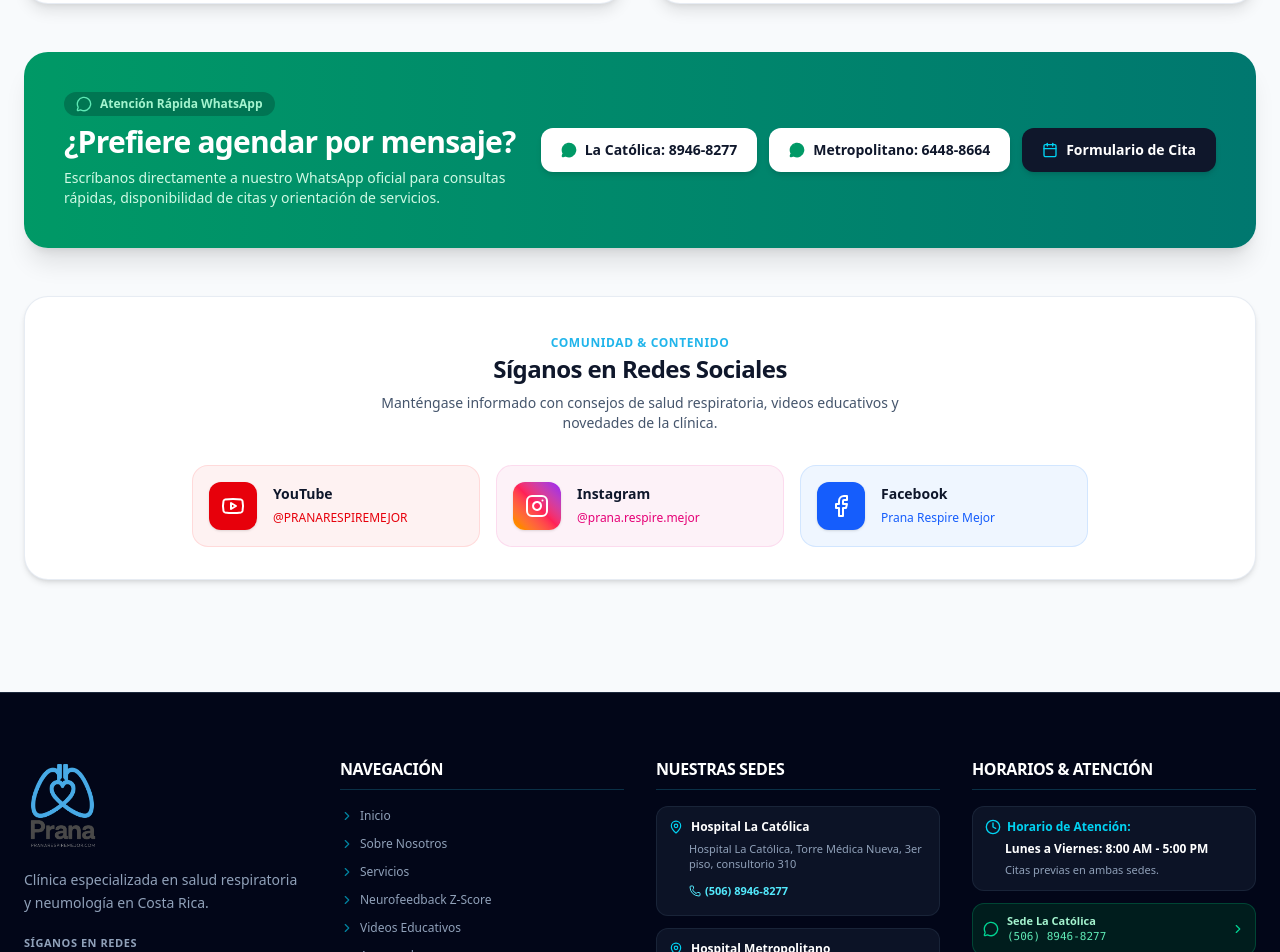
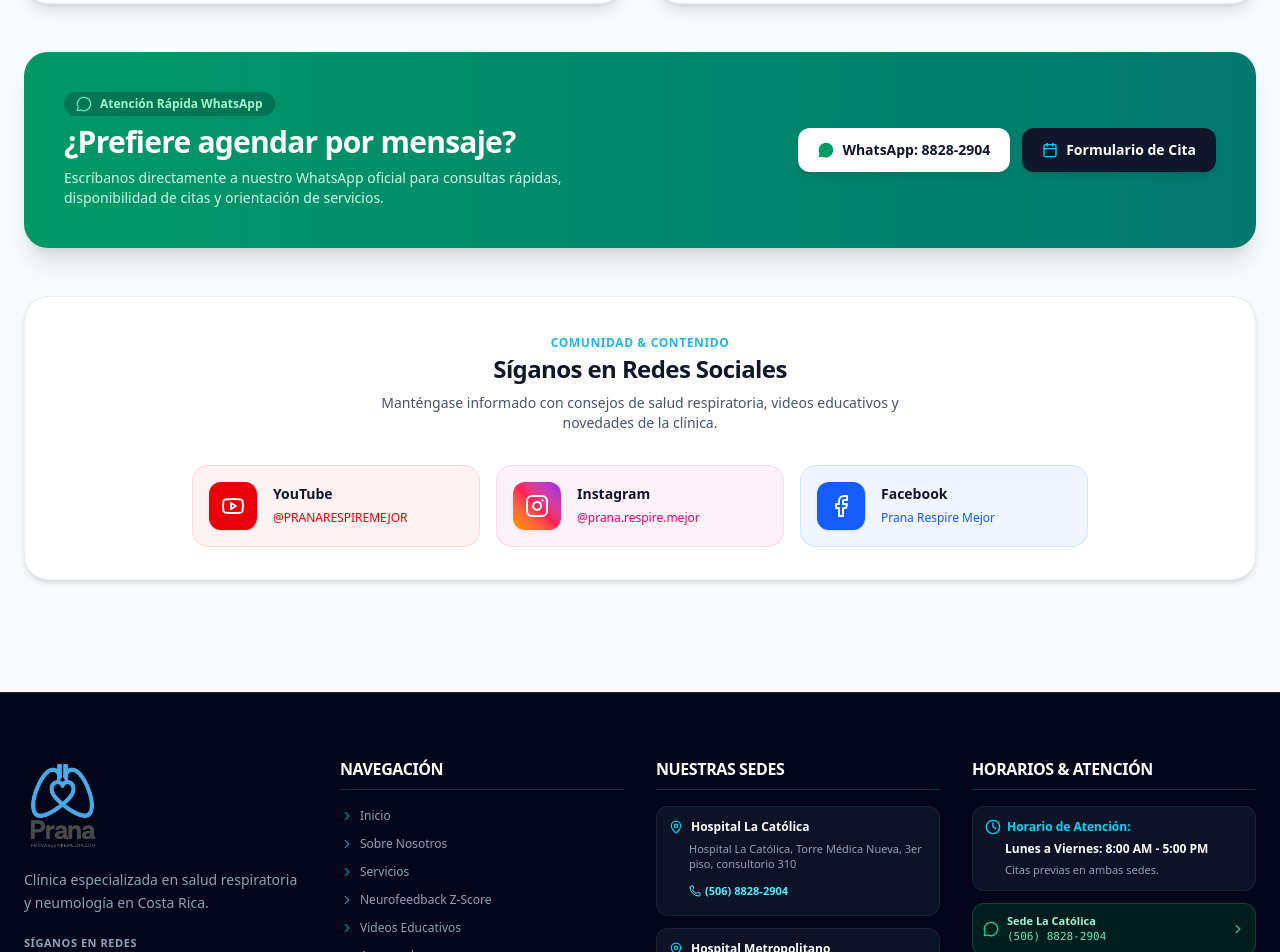
Before and after one commit to drumider/PRANA-RESPIRE-MEJOR, a React (Vite) app: page /contacto in a window 1280 px wide. Shown: the part 860-1812 px from the top of the page. Built offline with nearby package versions, Linux system fonts and the light colour scheme.

Commit message:
refactor: update contact information to single WhatsApp line
Consolidated contact channels to a single universal WhatsApp number across the application data and UI components.

```diff
--- a/src/components/AppointmentModal.tsx
+++ b/src/components/AppointmentModal.tsx
@@ -98,7 +98,7 @@
       `- Aseguradora: ${formData.insurance}\n` +
       `- Teléfono: ${formData.phone}`
     );
-    const waNumber = formData.hospital === 'Hospital Metropolitano' ? '50664488664' : '50689468277';
+    const waNumber = '50688282904';
     window.open(`https://wa.me/${waNumber}?text=${text}`, '_blank');
   };
 
@@ -229,7 +229,7 @@
                       required
                       value={formData.phone}
                       onChange={(e) => setFormData({ ...formData, phone: e.target.value })}
-                      placeholder="Ej. 8946-8277"
+                      placeholder="Ej. 8828-2904"
                       className="w-full pl-10 pr-4 py-2.5 rounded-xl border border-slate-200 text-sm focus:outline-none focus:ring-2 focus:ring-cyan-500 focus:border-transparent"
                     />
                   </div>
--- a/src/components/Footer.tsx
+++ b/src/components/Footer.tsx
@@ -184,7 +184,7 @@
                     <MessageCircle className="w-4 h-4 text-emerald-400 shrink-0" />
                     <div className="text-xs">
                       <span className="block text-emerald-200 font-bold text-[11px]">Sede La Católica</span>
-                      <span className="text-[11px] text-emerald-300 font-mono">(506) 8946-8277</span>
+                      <span className="text-[11px] text-emerald-300 font-mono">{LOCATIONS.catolica.whatsapp}</span>
                     </div>
                   </div>
                   <ChevronRight className="w-3.5 h-3.5 text-emerald-400 group-hover:translate-x-1 transition-transform" />
@@ -200,7 +200,7 @@
                     <MessageCircle className="w-4 h-4 text-emerald-400 shrink-0" />
                     <div className="text-xs">
                       <span className="block text-emerald-200 font-bold text-[11px]">Sede Metropolitano</span>
-                      <span className="text-[11px] text-emerald-300 font-mono">(506) 6448-8664</span>
+                      <span className="text-[11px] text-emerald-300 font-mono">{LOCATIONS.metropolitano.whatsapp}</span>
                     </div>
                   </div>
                   <ChevronRight className="w-3.5 h-3.5 text-emerald-400 group-hover:translate-x-1 transition-transform" />
--- a/src/data/content.ts
+++ b/src/data/content.ts
@@ -6,12 +6,12 @@
     nameEn: 'La Católica Hospital',
     address: 'Consultorio Torre Médica Nueva, Tercer Piso, Consultorio 310, Guadalupe, San José',
     addressEn: 'New Medical Tower, 3rd Floor, Office 310, Guadalupe, San José',
-    phone: '(506) 8946-8277',
-    phoneRaw: '50689468277',
-    whatsapp: '(506) 8946-8277',
-    whatsappRaw: '50689468277',
-    whatsappLink: 'https://wa.me/50689468277?text=Hola,%20quisiera%20solicitar%20informaci%C3%B3n%20para%20una%20cita%20en%20Hospital%20La%20Cat%C3%B3lica',
-    whatsappLinkEn: 'https://wa.me/50689468277?text=Hello,%20I%20would%20like%20information%20for%20an%20appointment%20at%20La%20Cat%C3%B3lica%20Hospital',
+    phone: '(506) 8828-2904',
+    phoneRaw: '50688282904',
+    whatsapp: '(506) 8828-2904',
+    whatsappRaw: '50688282904',
+    whatsappLink: 'https://wa.me/50688282904?text=Hola,%20quisiera%20solicitar%20informaci%C3%B3n%20para%20una%20cita%20en%20Hospital%20La%20Cat%C3%B3lica',
+    whatsappLinkEn: 'https://wa.me/50688282904?text=Hello,%20I%20would%20like%20information%20for%20an%20appointment%20at%20La%20Cat%C3%B3lica%20Hospital',
     schedule: 'Lunes a Viernes: 8:00 AM - 5:00 PM',
     scheduleEn: 'Monday to Friday: 8:00 AM - 5:00 PM',
     googleMapsUrl: 'https://maps.google.com/?q=Hospital+La+Catolica+Costa+Rica',
@@ -21,21 +21,21 @@
     nameEn: 'Metropolitan Hospital',
     address: 'Consultorio Torre B, Segundo Piso, Hospital Metropolitano, San José',
     addressEn: 'Tower B, 2nd Floor, Metropolitan Hospital, San José',
-    phone: '(506) 6448-8664',
-    phoneRaw: '50664488664',
-    whatsapp: '(506) 6448-8664',
-    whatsappRaw: '50664488664',
-    whatsappLink: 'https://wa.me/50664488664?text=Hola,%20quisiera%20solicitar%20informaci%C3%B3n%20para%20una%20cita%20en%20Hospital%20Metropolitano',
-    whatsappLinkEn: 'https://wa.me/50664488664?text=Hello,%20I%20would%20like%20information%20for%20an%20appointment%20at%20Metropolitan%20Hospital',
+    phone: '(506) 8828-2904',
+    phoneRaw: '50688282904',
+    whatsapp: '(506) 8828-2904',
+    whatsappRaw: '50688282904',
+    whatsappLink: 'https://wa.me/50688282904?text=Hola,%20quisiera%20solicitar%20informaci%C3%B3n%20para%20una%20cita%20en%20Hospital%20Metropolitano',
+    whatsappLinkEn: 'https://wa.me/50688282904?text=Hello,%20I%20would%20like%20information%20for%20an%20appointment%20at%20Metropolitan%20Hospital',
     schedule: 'Lunes a Viernes: 8:00 AM - 5:00 PM',
     scheduleEn: 'Monday to Friday: 8:00 AM - 5:00 PM',
     googleMapsUrl: 'https://maps.google.com/?q=Hospital+Metropolitano+San+Jose',
   },
   whatsapp: {
-    number: '(506) 8946-8277 / (506) 6448-8664',
-    raw: '50689468277',
-    link: 'https://wa.me/50689468277?text=Hola,%20quisiera%20solicitar%20informaci%C3%B3n%20para%20una%20cita%20en%20Prana%20Neumolog%C3%ADa',
-    linkEn: 'https://wa.me/50689468277?text=Hello,%20I%20would%20like%20information%20for%20an%20appointment%20at%20Prana%20Pulmonology',
+    number: '(506) 8828-2904',
+    raw: '50688282904',
+    link: 'https://wa.me/50688282904?text=Hola,%20quisiera%20solicitar%20informaci%C3%B3n%20para%20una%20cita%20en%20Prana%20Neumolog%C3%ADa',
+    linkEn: 'https://wa.me/50688282904?text=Hello,%20I%20would%20like%20information%20for%20an%20appointment%20at%20Prana%20Pulmonology',
   }
 };
 
--- a/src/pages/ContactPage.tsx
+++ b/src/pages/ContactPage.tsx
@@ -228,17 +228,7 @@
               className="inline-flex items-center justify-center gap-2 px-5 py-3 rounded-xl font-extrabold text-slate-900 bg-white hover:bg-emerald-50 transition-all shadow-md text-xs sm:text-sm"
             >
               <MessageCircle className="w-4 h-4 text-emerald-600 fill-emerald-600" />
-              <span>La Católica: 8946-8277</span>
-            </a>
-
-            <a
-              href={isEs ? LOCATIONS.metropolitano.whatsappLink : LOCATIONS.metropolitano.whatsappLinkEn}
-              target="_blank"
-              rel="noopener noreferrer"
-              className="inline-flex items-center justify-center gap-2 px-5 py-3 rounded-xl font-extrabold text-slate-900 bg-white hover:bg-emerald-50 transition-all shadow-md text-xs sm:text-sm"
-            >
-              <MessageCircle className="w-4 h-4 text-emerald-600 fill-emerald-600" />
-              <span>Metropolitano: 6448-8664</span>
+              <span>WhatsApp: 8828-2904</span>
             </a>
 
             <button
```
